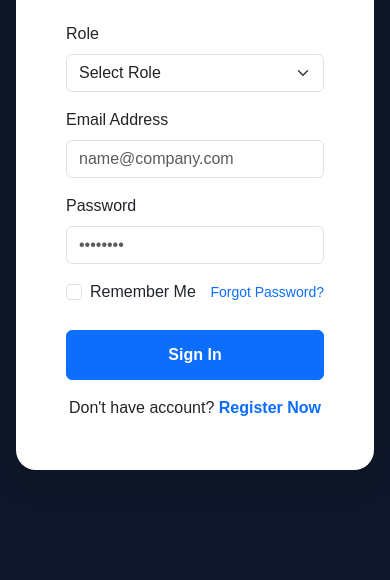
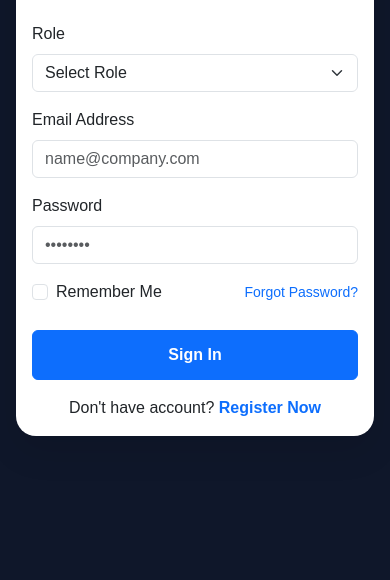
Before and after one commit to rajeshpvmca/it-solutions, a plain HTML site: page index.html in a window 390 px wide. Shown: the part 264-844 px from the top of the page. Drawn offline with nearby package versions, Linux system fonts and the light colour scheme.

Commit message:
mobile responsive changes

```diff
--- a/css/style.css
+++ b/css/style.css
@@ -286,10 +286,6 @@ body{
     color: white;
 }
 
-.auth-form-side {
-    padding: 50px;
-}
-
 .auth-btn {
     padding: 12px;
     font-weight: 600;
--- a/index.html
+++ b/index.html
@@ -33,7 +33,7 @@
             </div>
 
             <!-- Right Side: Form -->
-            <div class="col-lg-6 auth-form-side">
+            <div class="col-lg-6 p-lg-5 p-3">
                 <a href="index.html" class="text-decoration-none small mb-3 d-inline-block text-muted">
                     <i class="fa-solid fa-arrow-left me-1"></i> Back to Home
                 </a>
```
